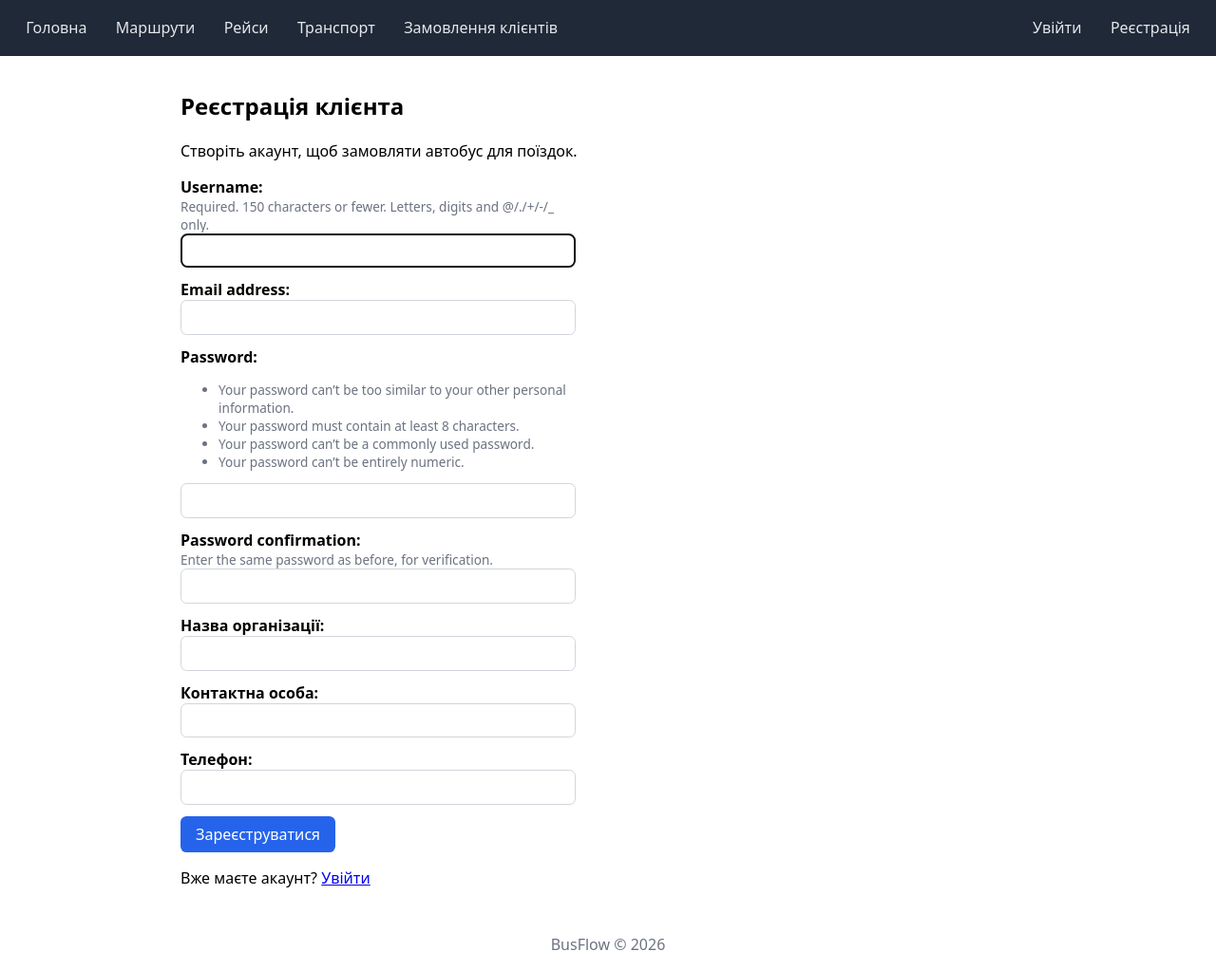
After one commit to GarganKS/Zvit_3_Django_and_DB, a Django app: page /accounts/register/ in a window 1280 px wide. The commit adds this page. Shown: the whole page at 95% size. Run offline with Django 5.2, Linux system fonts and the light colour scheme.

Commit message:
Realeased urls

```diff
--- /dev/null
+++ b/app_BusFlow/forms.py
@@ -0,0 +1,30 @@
+from django import forms
+from django.contrib.auth.forms import UserCreationForm
+from django.contrib.auth.models import Group, User
+
+from app_BusFlow.models import ClientProfile
+
+
+class ClientRegisterForm(UserCreationForm):
+    """Реєстрація клієнта: акаунт + група "Клієнти" + профіль організації."""
+
+    organization = forms.CharField(max_length=100, label="Назва організації")
+    contact_person = forms.CharField(max_length=100, label="Контактна особа")
+    phone = forms.CharField(max_length=20, label="Телефон")
+
+    class Meta(UserCreationForm.Meta):
+        model = User
+        fields = UserCreationForm.Meta.fields + ("email",)
+
+    def save(self, commit=True):
+        user = super().save(commit)
+        if commit:
+            group, _ = Group.objects.get_or_create(name="Клієнти")
+            user.groups.add(group)
+            ClientProfile.objects.create(
+                user=user,
+                organization=self.cleaned_data["organization"],
+                contact_person=self.cleaned_data["contact_person"],
+                phone=self.cleaned_data["phone"],
+            )
+        return user
--- a/app_BusFlow/urls.py
+++ b/app_BusFlow/urls.py
@@ -1,4 +1,5 @@
-from django.urls import path
+from django.contrib.auth import views as auth_views
+from django.urls import include, path
 
 from . import views
 
@@ -10,4 +11,7 @@ urlpatterns = [
     path("trips/", views.TripsListView.as_view(), name="trips"),
     path("vehicles/", views.VehiclesListView.as_view(), name="vehicles"),
     path("orders/", views.OrdersView.as_view(), name="orders"),
+    # Реєстрація та логін (login/logout/password_change - з django.contrib.auth.urls)
+    path("accounts/register/", views.ClientRegisterView.as_view(), name="register"),
+    path("accounts/", include("django.contrib.auth.urls")),
 ]
--- a/app_BusFlow/views.py
+++ b/app_BusFlow/views.py
@@ -1,6 +1,9 @@
+from django.contrib import messages
 from django.db.models import Count, F, Prefetch
-from django.views.generic import ListView, TemplateView
+from django.urls import reverse_lazy
+from django.views.generic import CreateView, ListView, TemplateView
 
+from app_BusFlow.forms import ClientRegisterForm
 from app_BusFlow.models import Route, StopOnRoute, Trip, Vehicle
 
 # Create your views here.
@@ -8,6 +11,17 @@ from app_BusFlow.models import Route, StopOnRoute, Trip, Vehicle
 
 class HomeView(TemplateView):
     template_name = "app_BusFlow/home.html"
+
+
+class ClientRegisterView(CreateView):
+    form_class = ClientRegisterForm
+    template_name = "registration/register.html"
+    success_url = reverse_lazy("login")
+
+    def form_valid(self, form):
+        response = super().form_valid(form)
+        messages.success(self.request, "Реєстрацію завершено. Увійдіть у систему.")
+        return response
 
 
 class RoutesListView(ListView):
--- a/project_BusFlow/settings.py
+++ b/project_BusFlow/settings.py
@@ -126,3 +126,9 @@ MAILERS = {
         "BACKEND": "django.core.mail.backends.console.EmailBackend",
     },
 }
+
+
+# Auth
+LOGIN_URL = "login"
+LOGIN_REDIRECT_URL = "home"
+LOGOUT_REDIRECT_URL = "home"
--- a/templates/base.html
+++ b/templates/base.html
@@ -11,12 +11,28 @@
             nav a { color: #e5e7eb; text-decoration: none; padding: 0.4rem 0.7rem; border-radius: 0.4rem; }
             nav a:hover { background: #374151; color: #fff; }
             nav a.active { background: #2563eb; color: #fff; }
-            nav a.admin-link { margin-left: auto; border: 1px solid #4b5563; }
+            .nav-right { margin-left: auto; display: flex; gap: 0.5rem; align-items: center; }
+            .nav-user { color: #e5e7eb; }
+            nav button { background: none; border: 1px solid #4b5563; color: #e5e7eb; padding: 0.4rem 0.7rem; border-radius: 0.4rem; cursor: pointer; font: inherit; }
+            nav button:hover { background: #374151; color: #fff; }
+            nav form { display: flex; margin: 0; max-width: none; }
             main { padding: 1rem; max-width: 900px; margin: 0 auto; }
             table { border-collapse: collapse; width: 100%; margin-top: 1rem; }
             th, td { border: 1px solid #d1d5db; padding: 0.5rem 0.75rem; text-align: left; }
             th { background: #f3f4f6; }
             tbody tr:nth-child(even) { background: #f9fafb; }
+            form { display: grid; gap: 0.75rem; max-width: 26rem; margin-top: 1rem; }
+            label { font-weight: 600; }
+            input, textarea, select { padding: 0.4rem 0.6rem; border: 1px solid #d1d5db; border-radius: 0.4rem; font: inherit; width: 100%; box-sizing: border-box; }
+            button[type="submit"] { justify-self: start; background: #2563eb; color: #fff; border: none; padding: 0.5rem 1rem; border-radius: 0.4rem; cursor: pointer; font: inherit; }
+            button[type="submit"]:hover { background: #1d4ed8; }
+            .helptext { color: #6b7280; font-size: 0.85rem; display: block; }
+            .errorlist { color: #b91c1c; margin: 0; padding-left: 1.2rem; font-size: 0.9rem; }
+            .error-text { color: #b91c1c; }
+            .messages { list-style: none; padding: 0; }
+            .messages li { padding: 0.5rem 0.75rem; border-radius: 0.4rem; margin-bottom: 0.5rem; }
+            .messages li.success { background: #dcfce7; color: #166534; }
+            .messages li.error, .messages li.warning { background: #fee2e2; color: #991b1b; }
             footer { color: #6b7280; text-align: center; padding: 1rem; }
         </style>
     </head>
@@ -28,10 +44,31 @@
                 <a href="{% url 'trips' %}" class="{% if request.resolver_match.url_name == 'trips' %}active{% endif %}">Рейси</a>
                 <a href="{% url 'vehicles' %}" class="{% if request.resolver_match.url_name == 'vehicles' %}active{% endif %}">Транспорт</a>
                 <a href="{% url 'orders' %}" class="{% if request.resolver_match.url_name == 'orders' %}active{% endif %}">Замовлення клієнтів</a>
-                <a href="{% url 'admin:index' %}" class="admin-link">Адмін-панель</a>
+                <div class="nav-right">
+                    {% if user.is_staff %}
+                    <a href="{% url 'admin:index' %}" class="admin-link">Адмін-панель</a>
+                    {% endif %}
+                    {% if user.is_authenticated %}
+                    <span class="nav-user">{{ user.username }}</span>
+                    <form method="post" action="{% url 'logout' %}">
+                        {% csrf_token %}
+                        <button type="submit">Вийти</button>
+                    </form>
+                    {% else %}
+                    <a href="{% url 'login' %}">Увійти</a>
+                    <a href="{% url 'register' %}">Реєстрація</a>
+                    {% endif %}
+                </div>
             </nav>
         </header>
         <main>
+            {% if messages %}
+            <ul class="messages">
+                {% for message in messages %}
+                <li class="{{ message.tags }}">{{ message }}</li>
+                {% endfor %}
+            </ul>
+            {% endif %}
             {% block content %}{% endblock %}
         </main>
         <footer>BusFlow &copy; 2026</footer>
--- /dev/null
+++ b/templates/registration/register.html
@@ -0,0 +1,12 @@
+{% extends 'base.html' %}
+{% block title %}Реєстрація - BusFlow{% endblock %}
+{% block content %}
+<h2>Реєстрація клієнта</h2>
+<p>Створіть акаунт, щоб замовляти автобус для поїздок.</p>
+<form method="post">
+    {% csrf_token %}
+    {{ form.as_div }}
+    <button type="submit">Зареєструватися</button>
+</form>
+<p>Вже маєте акаунт? <a href="{% url 'login' %}">Увійти</a></p>
+{% endblock %}
```
Also changed, not shown: templates/registration/login.html (added, +12 -0 lines).
